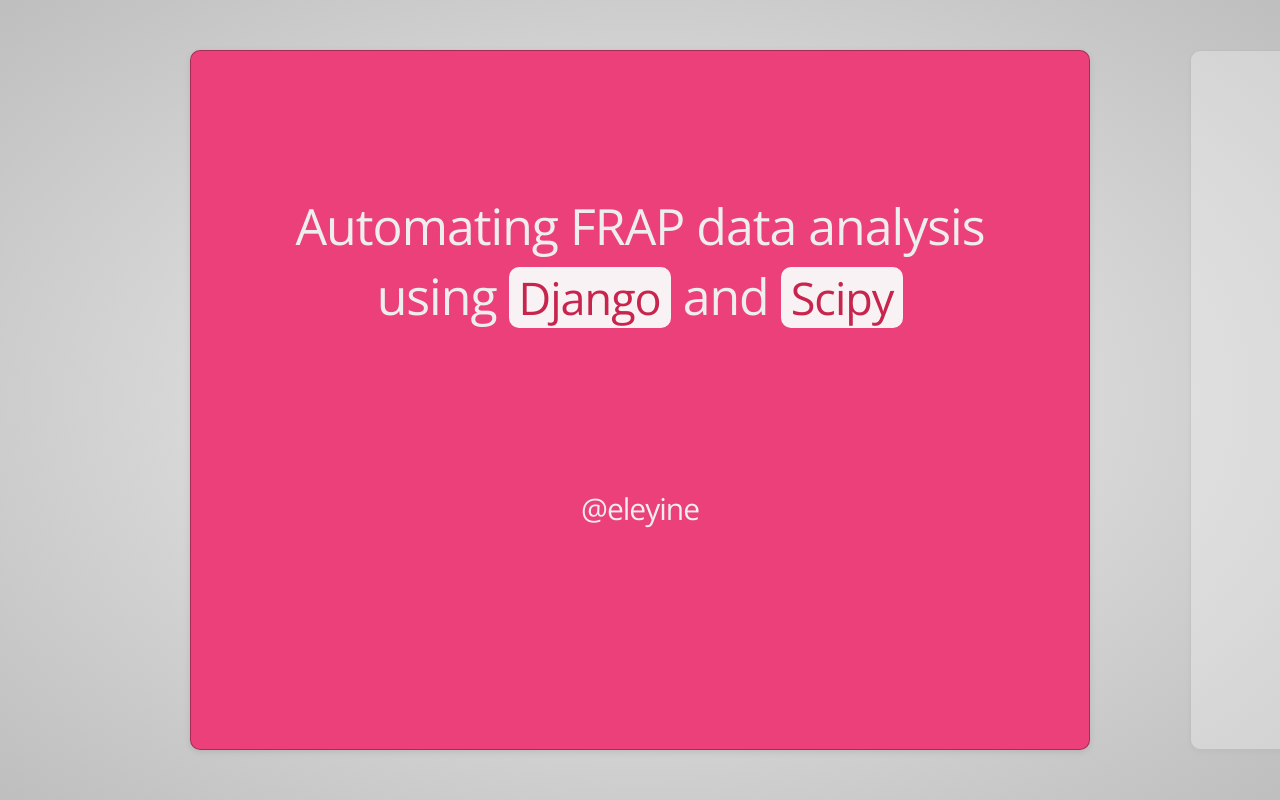
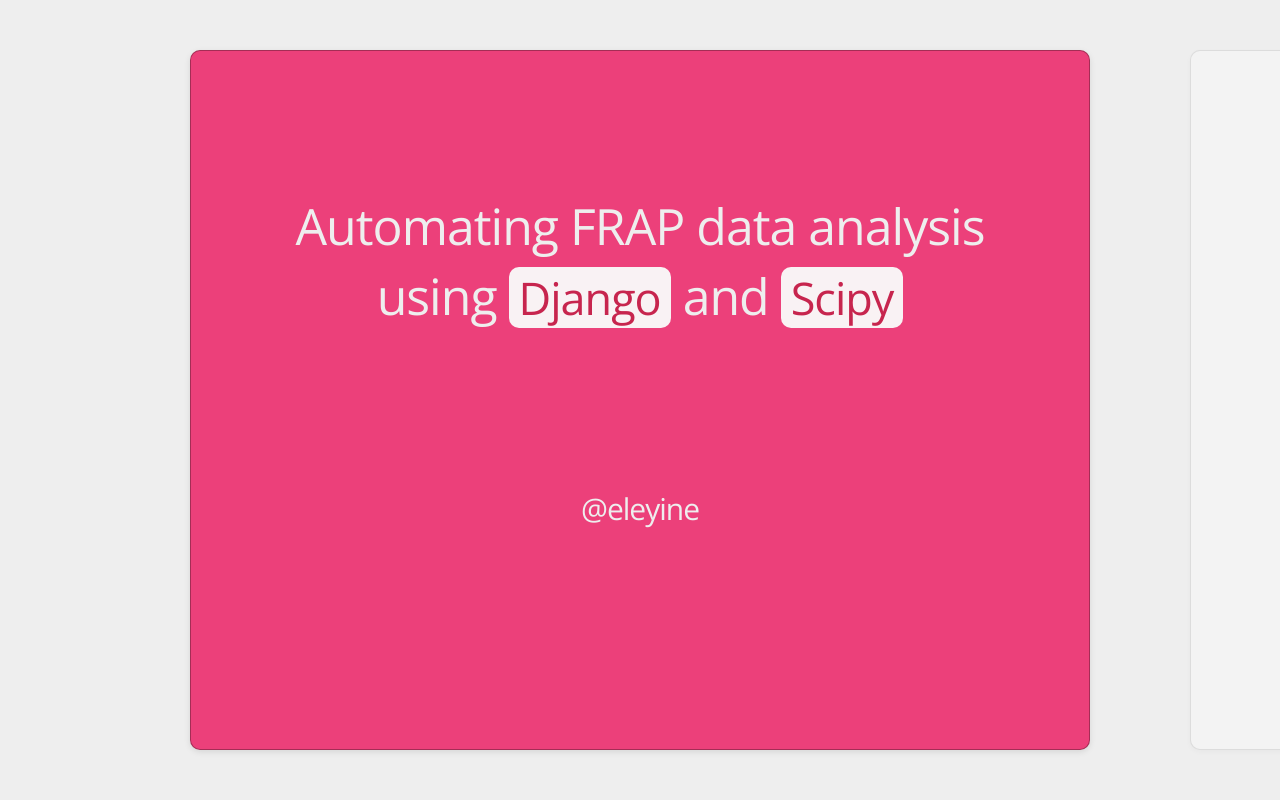
Before and after one commit to eleyine/slides, a plain HTML site: page 14-10-20-MontrealPython/index.html in a window 1280 px wide. Shown: the top 800 px of the page. Drawn offline with nearby package versions, Linux system fonts and the light colour scheme.

Commit message:
remove gradient background, ew

```diff
--- a/14-10-20-MontrealPython/css/style.css
+++ b/14-10-20-MontrealPython/css/style.css
@@ -55,13 +55,7 @@
     font-family: 'Proxima Nova', 'Helvetica', sans-serif;
     min-height: 740px;
 
-    background: rgb(215, 215, 215);
-    background: -webkit-gradient(radial, 50% 50%, 0, 50% 50%, 500, from(rgb(240, 240, 240)), to(rgb(190, 190, 190)));
-    background: -webkit-radial-gradient(rgb(240, 240, 240), rgb(190, 190, 190));
-    background:    -moz-radial-gradient(rgb(240, 240, 240), rgb(190, 190, 190));
-    background:     -ms-radial-gradient(rgb(240, 240, 240), rgb(190, 190, 190));
-    background:      -o-radial-gradient(rgb(240, 240, 240), rgb(190, 190, 190));
-    background:         radial-gradient(rgb(240, 240, 240), rgb(190, 190, 190));
+    background: #eee;
 }
 
 
```
